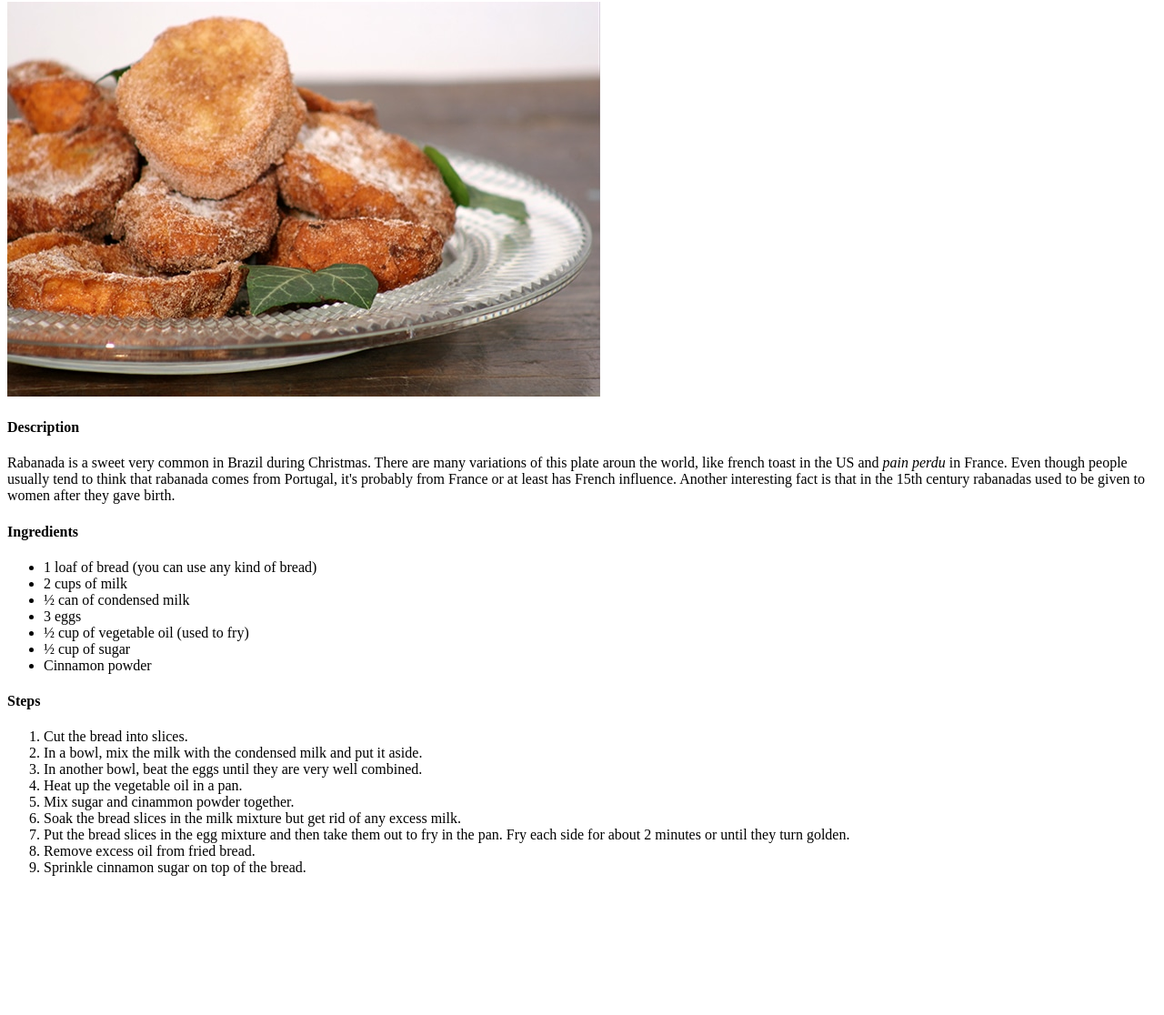
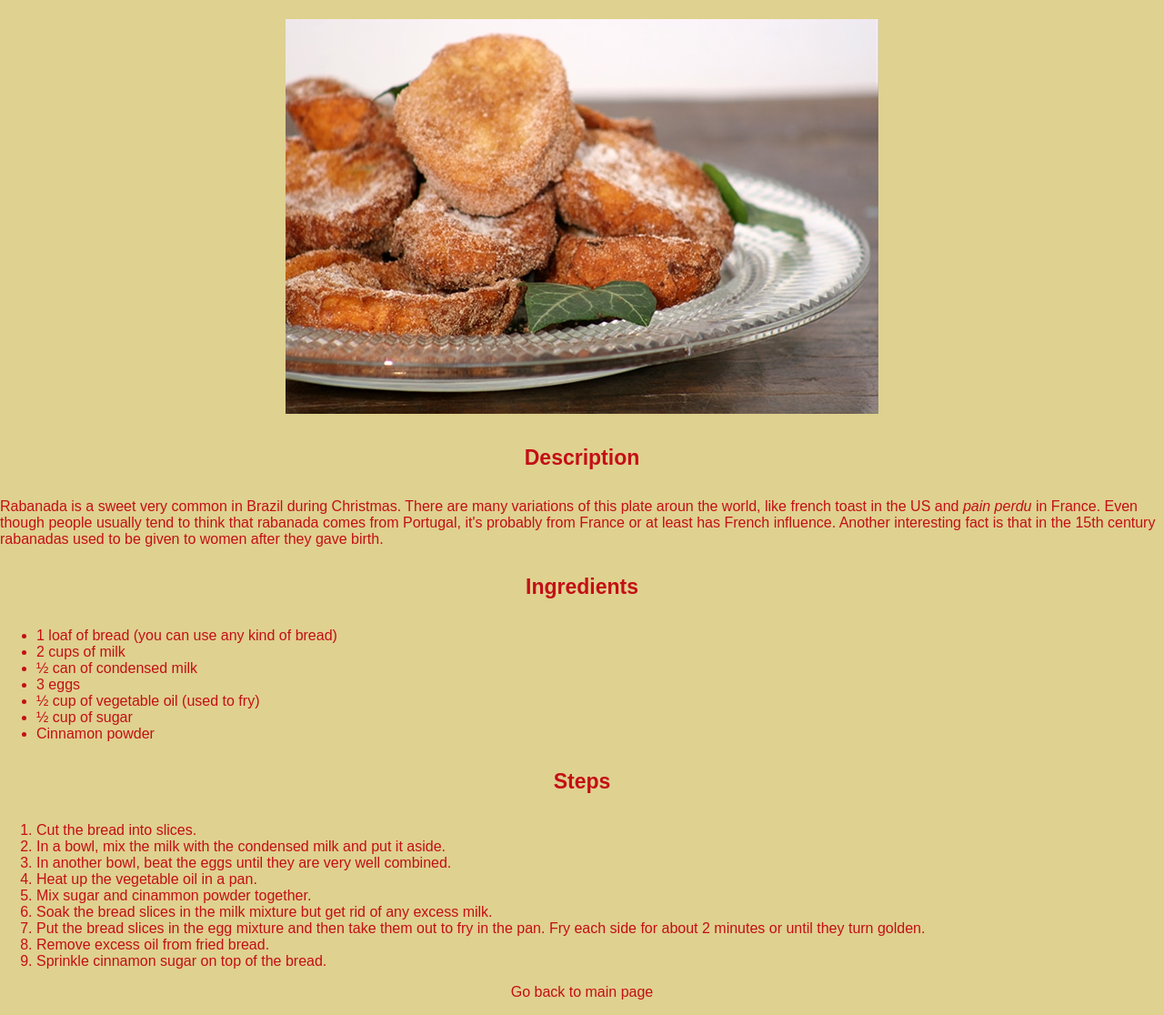
Before and after one commit to pragramando/odin-recipes, a plain HTML site: page recipes/rabanada.html in a window 1280 px wide. Shown: the part 78-1194 px from the top of the page at 91% size. Before the commit the page ends 1057 px from the top, so only its background shows below. Drawn offline with Linux system fonts and the light colour scheme.

Commit message:
fixing recipe pages style

```diff
--- a/recipes/rabanada.html
+++ b/recipes/rabanada.html
@@ -1,14 +1,17 @@
 <!DOCTYPE html>
 <html>
     <head>
+        <link rel="stylesheet" href="style.css">
         <title>Rabanada</title>
         <meta charset="utf-8">
     </head>
 
 
     <body>
+        <div class="header">
         <h1>Rabanada</h1>
             <img src="images/rabanada.jpg" alt="Rabanada image">
+        </div>
             <h4>Description</h4>
                 <p>Rabanada is a sweet very common in Brazil during Christmas. There are many variations of this plate aroun the world, like french toast in the US and <em>pain perdu</em> in France. Even though people usually tend to think that rabanada comes from Portugal, it's probably from France or at least has French influence. Another interesting fact is that in the 15th century rabanadas used to be given to women after they gave birth.</p>
             <h4>Ingredients</h4>
@@ -33,5 +36,6 @@
                     <li>Remove excess oil from fried bread.</li>
                     <li>Sprinkle cinnamon sugar on top of the bread.</li>
                 </ol>
+                <p style="text-align: center;"><a href="file:///home/tereza/repos/odin-recipes/index.html">Go back to main page</a></p>
     </body>
 </html>
--- a/recipes/style.css
+++ b/recipes/style.css
@@ -13,6 +13,7 @@ body{
 
 h4{
     font-size: 23px;
+    text-align: center;
 }
 
 a{
@@ -26,6 +27,8 @@ a:hover{
 
 .bottom{
     display: inline-block;
+    *display: inline;
+
 }
 
 .float-right{
```
Also changed, not shown: recipes/arroz-a-grega.html (+3 -0 lines), recipes/panetone.html (+4 -1 lines), recipes/salpicao.html (+2 -5 lines).
